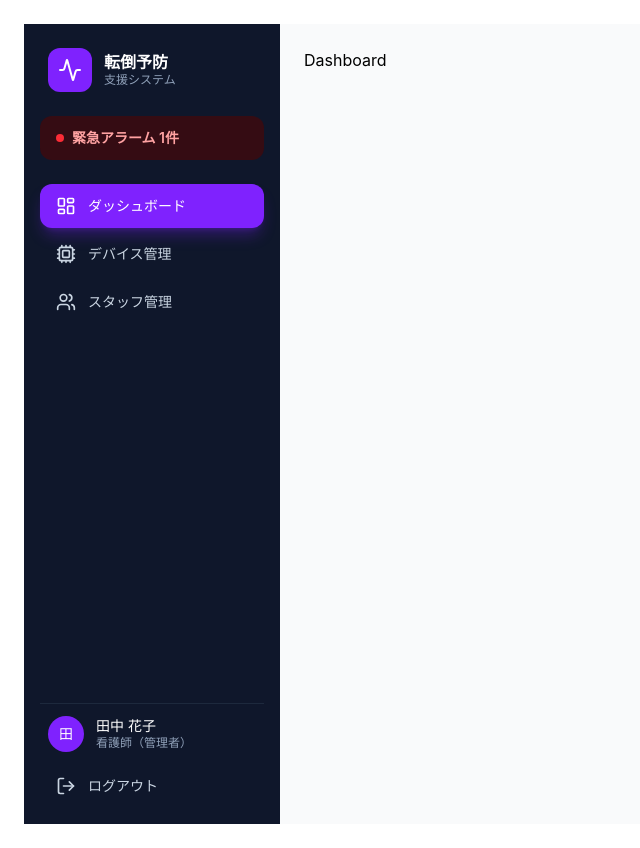
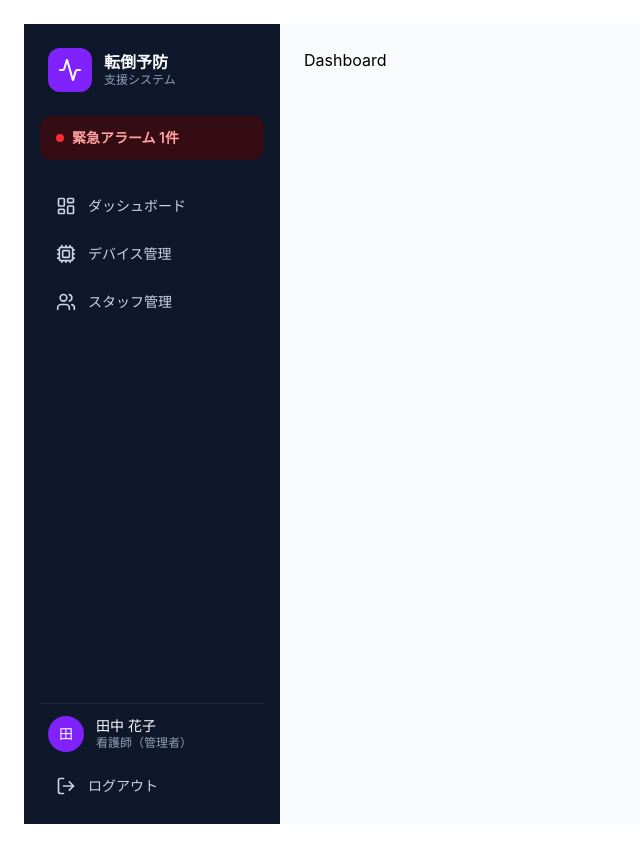
Before and after one commit to CCCproject2026/ccc_project_2026, a Next.js app in the folder main/web/: page / in a window 1280 px wide. Shown: the whole page, without its empty margins (0-640 px from the left). Built offline with nearby package versions, Linux system fonts and the light colour scheme.

Commit message:
feat: use usePathname() for dynamic sidebar active highlight

```diff
--- a/main/web/src/shared/layout/sidebar/Sidebar.tsx
+++ b/main/web/src/shared/layout/sidebar/Sidebar.tsx
@@ -22,7 +22,6 @@ export function Sidebar() {
 				<SidebarItem
 					href="/dashboard"
 					label="ダッシュボード"
-					active
 					icon={<LayoutDashboard className="w-5 h-5" />}
 				/>
 				<SidebarItem
--- a/main/web/src/shared/layout/sidebar/SidebarItem.tsx
+++ b/main/web/src/shared/layout/sidebar/SidebarItem.tsx
@@ -1,5 +1,7 @@
+"use client";
 import Link from "next/link";
-import type { ReactNode } from "react";
+import { usePathname } from "next/navigation";
+import { use, type ReactNode } from "react";
 
 interface SidebarItemProps {
 	icon: ReactNode;
@@ -9,11 +11,13 @@ interface SidebarItemProps {
 }
 
 export function SidebarItem({ icon, label, href, active }: SidebarItemProps) {
+	const pathname=usePathname();
+	const isActive= pathname === href;
 	return (
 		<Link
 			href={href}
 			className={`flex items-center gap-3 px-4 py-3 rounded-xl text-sm font-medium transition-colors ${
-				active
+				isActive || active
 					? "bg-violet-600 text-white shadow-lg shadow-violet-600/30"
 					: "text-slate-300 hover:bg-slate-800"
 			}`}
```
